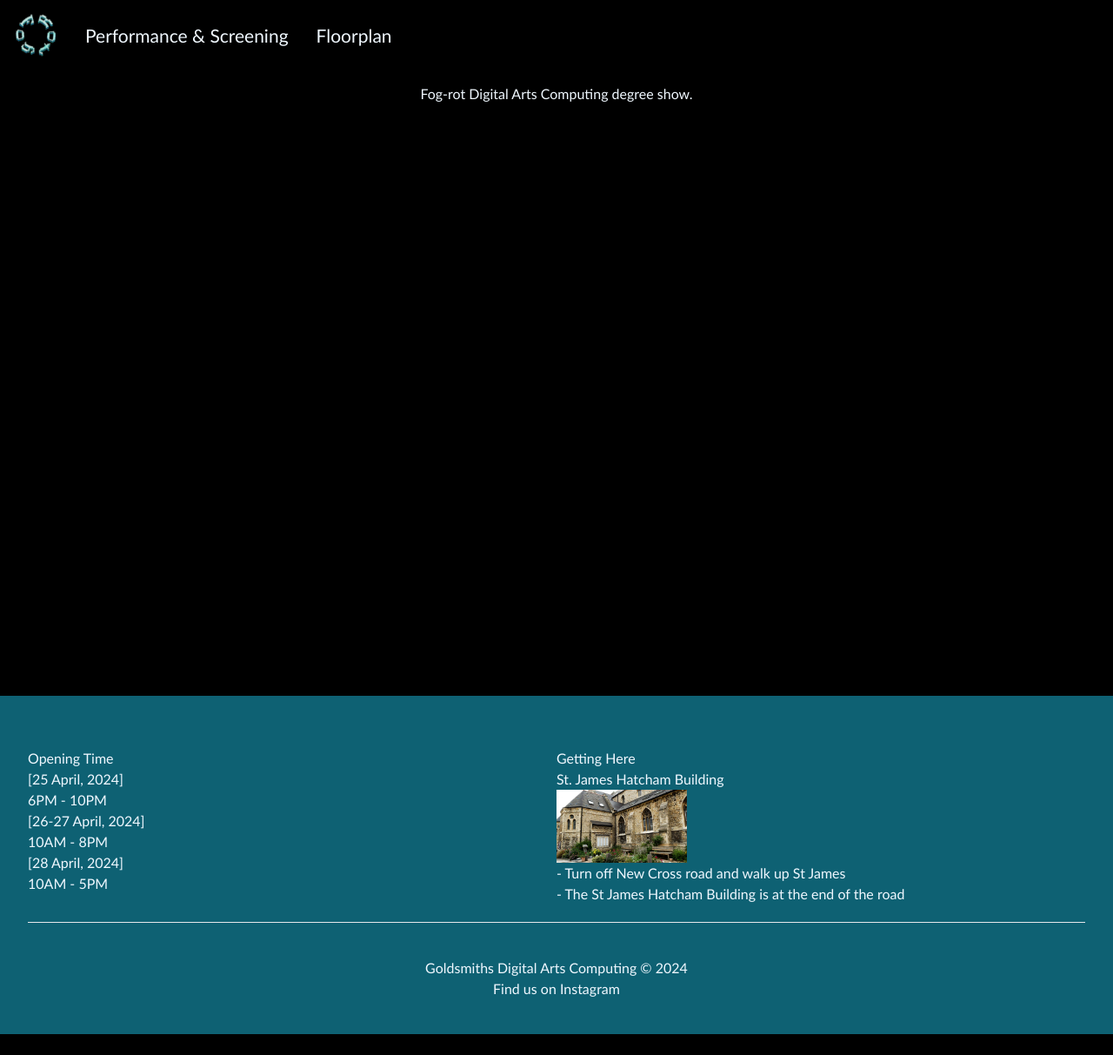
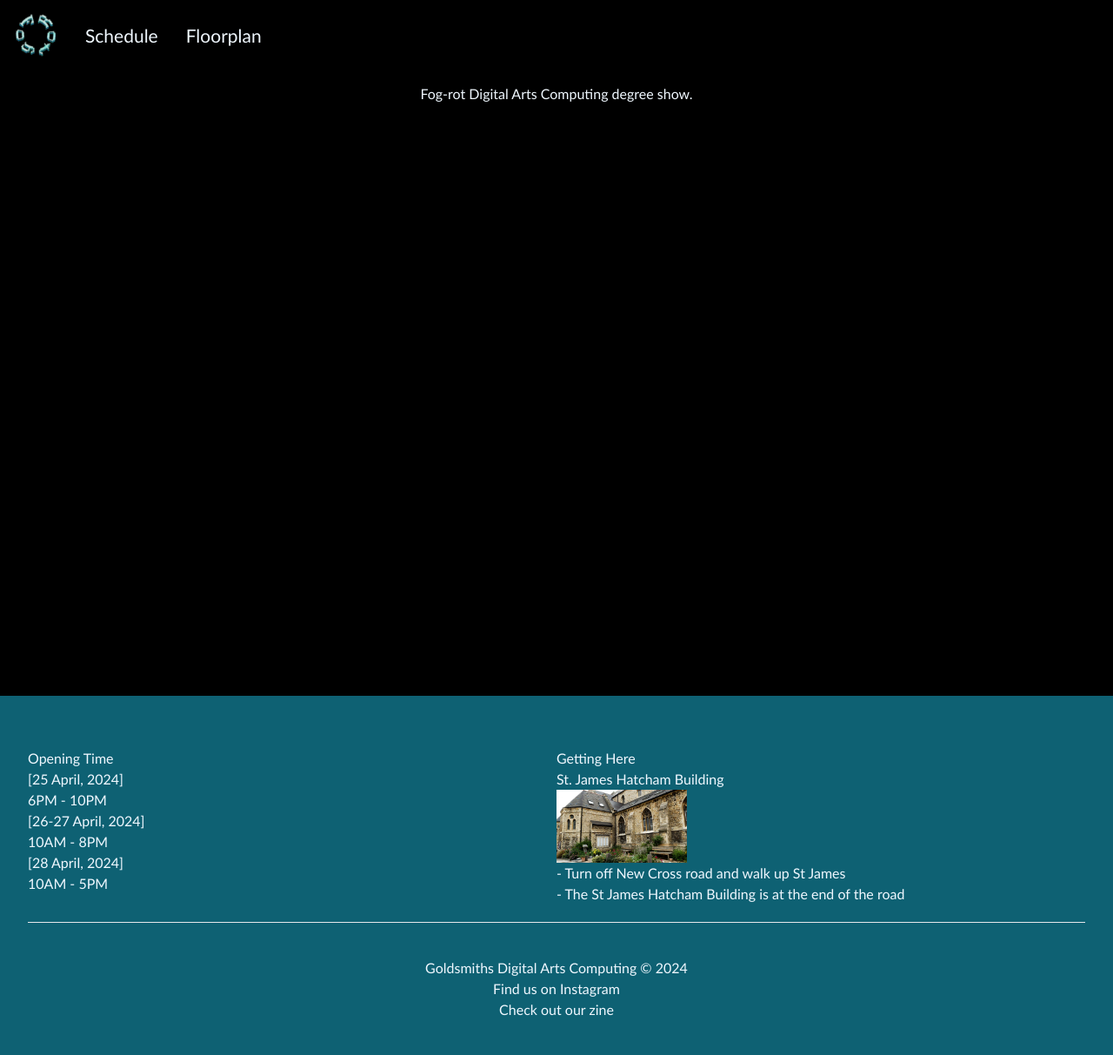
Before and after one commit to jadelin222/course-archive, a Next.js app: page /fogrot in a window 1280 px wide. Shown: the whole page at 87% size. Before the commit the page ends 1189 px from the top, so only its background shows below. Built offline with nearby package versions, Linux system fonts and the light colour scheme.

Commit message:
added floorplan

```diff
--- a/src/components/footer.jsx
+++ b/src/components/footer.jsx
@@ -47,9 +47,13 @@ export default function Footer() {
       </div>
       {/* Second section of the footer */}
       <div>
-        {/* Provide a link to your Twitter profile */}
+        {/* provide a link to your social profile */}
         <a href="https://www.instagram.com/digital_arts_computing/?hl=en">
           Find us on Instagram
+        </a>
+        <br></br>
+        <a href="https://www.instagram.com/digital_arts_computing/?hl=en">
+          Check out our zine
         </a>
       </div>
     </footer>
--- a/src/components/navBar.jsx
+++ b/src/components/navBar.jsx
@@ -7,10 +7,9 @@ import NavItem from "./navItem"
 //Declare and initialise an array of Navigation Item properties.
 const NAV_LIST = [
     { imgSrc: "/images/forRot_icon.png", href: "/" }, // Adjust the path to your actual image location
-    // { text: "Home", href: "/" },
-    // { text: "About", href: "/about" },
-    { text: "Performance & Screening", href: "/schedule" },
-    { text: "Floorplan", href: "/schedule" }
+    { text: "Schedule", href: "/images/dac_icon.png" },
+    // { text: "Floorplan", href: "/floorplan" }
+    { text: "Floorplan", href: "/images/floorplan.png" }
     // { text: "FogRot", href: "/fogrot" },
     // { text: "Contact Us", href: "mailto:computing@gold.ac.uk" },
 ];
@@ -26,13 +25,6 @@ const NavBar = () => {
     ))}
     </header>
   );
-    // return (
-    //   <header className="sticky-navbar">
-    //   {NAV_LIST.map((item, index) => (
-    //     <NavItem key={index} text={item.text} href={item.href} active={item.active} />
-    //   ))}
-    //   </header>
-    // );
 };
 
 export default NavBar;
```
Also changed, not shown: 2 other files (tests, documents, lock files or other folders).
